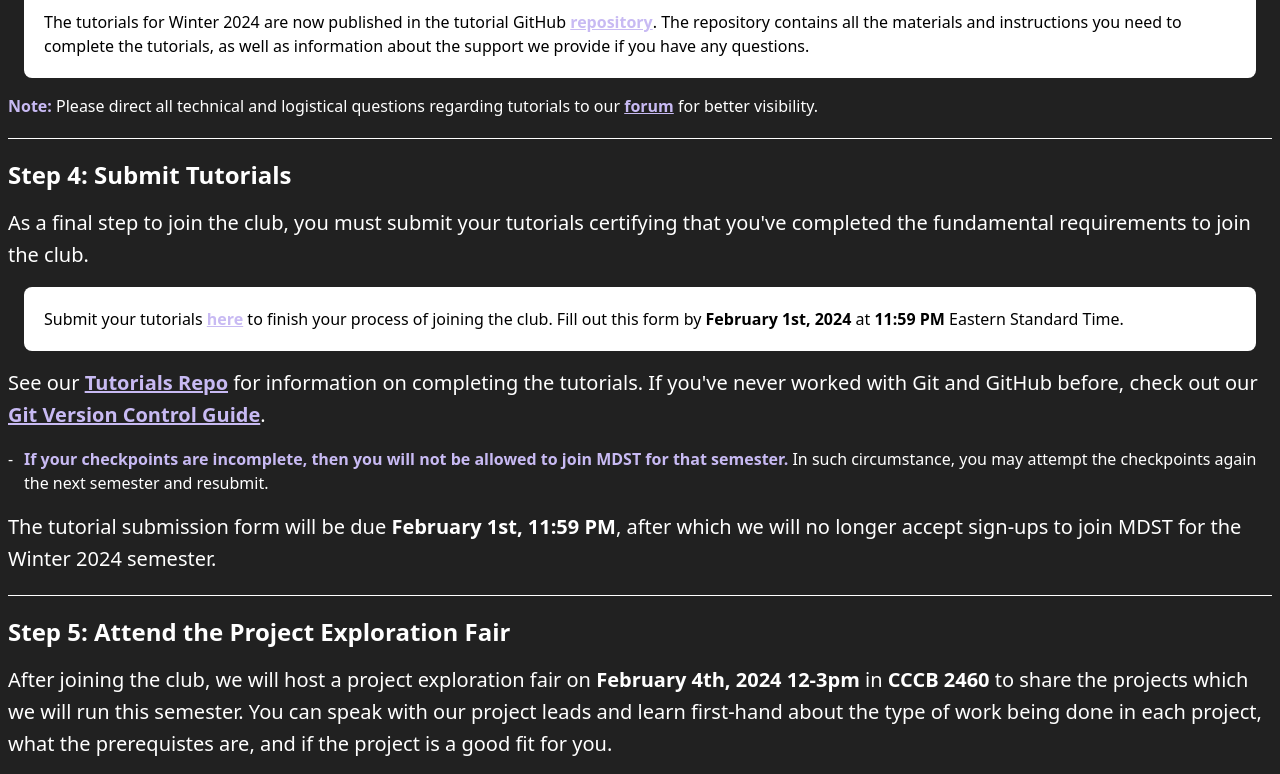
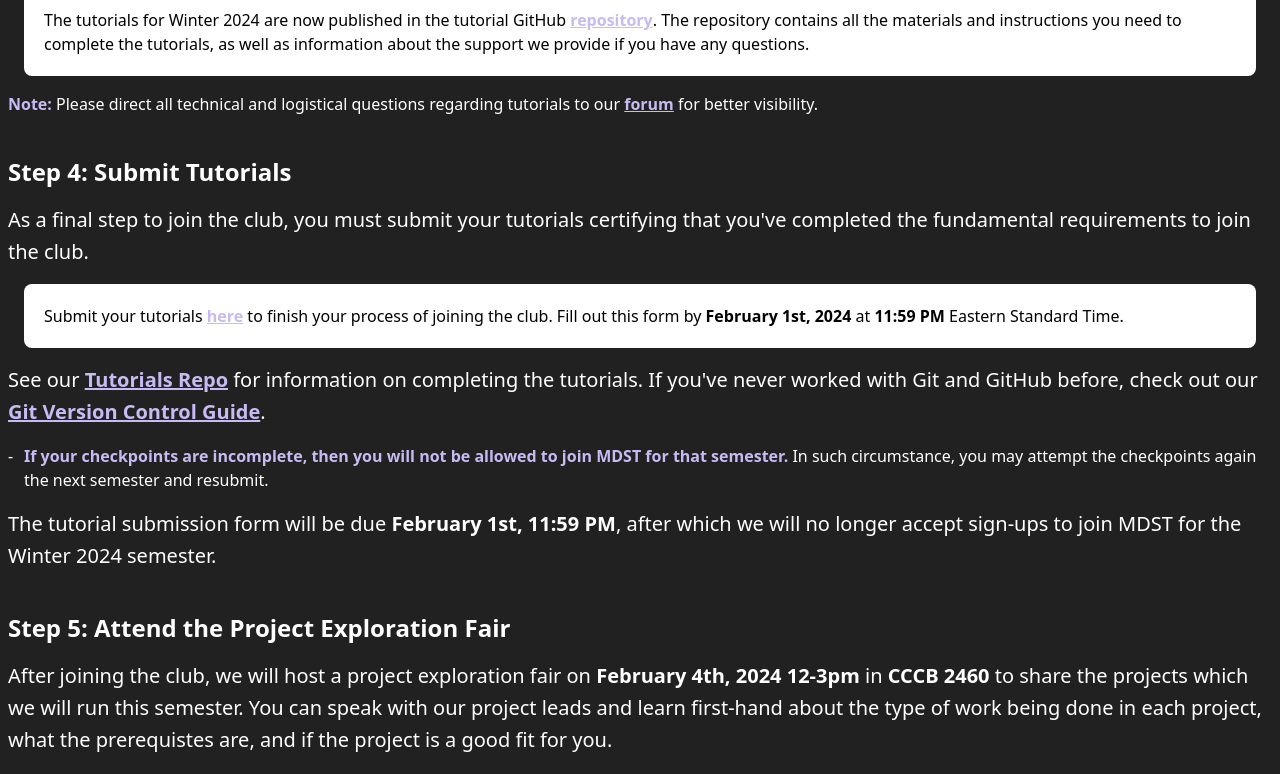
Before and after one commit to MichiganDataScienceTeam/official-website, a Next.js app: page /join in a window 1280 px wide. Shown: the part 1096-1870 px from the top of the page. Built offline with nearby package versions, Linux system fonts and the light colour scheme.

Commit message:
iniital draft of join

```diff
--- a/styles/globals.css
+++ b/styles/globals.css
@@ -85,8 +85,10 @@
 }
 
 .markdown hr {
-  @apply my-5
+  @apply my-5;
+  border: none; /* Remove the default border */
 }
+
 
 .markdown strong {
   @apply font-bold;
```
